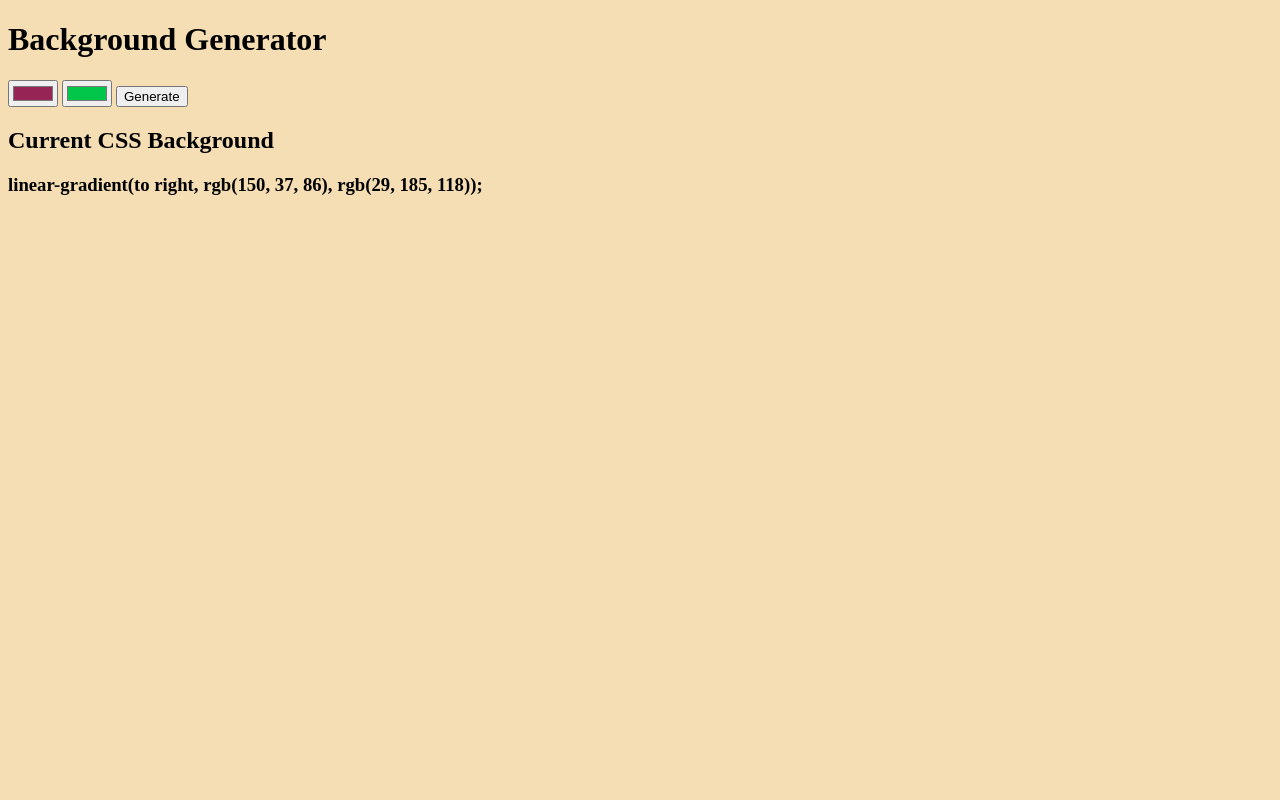
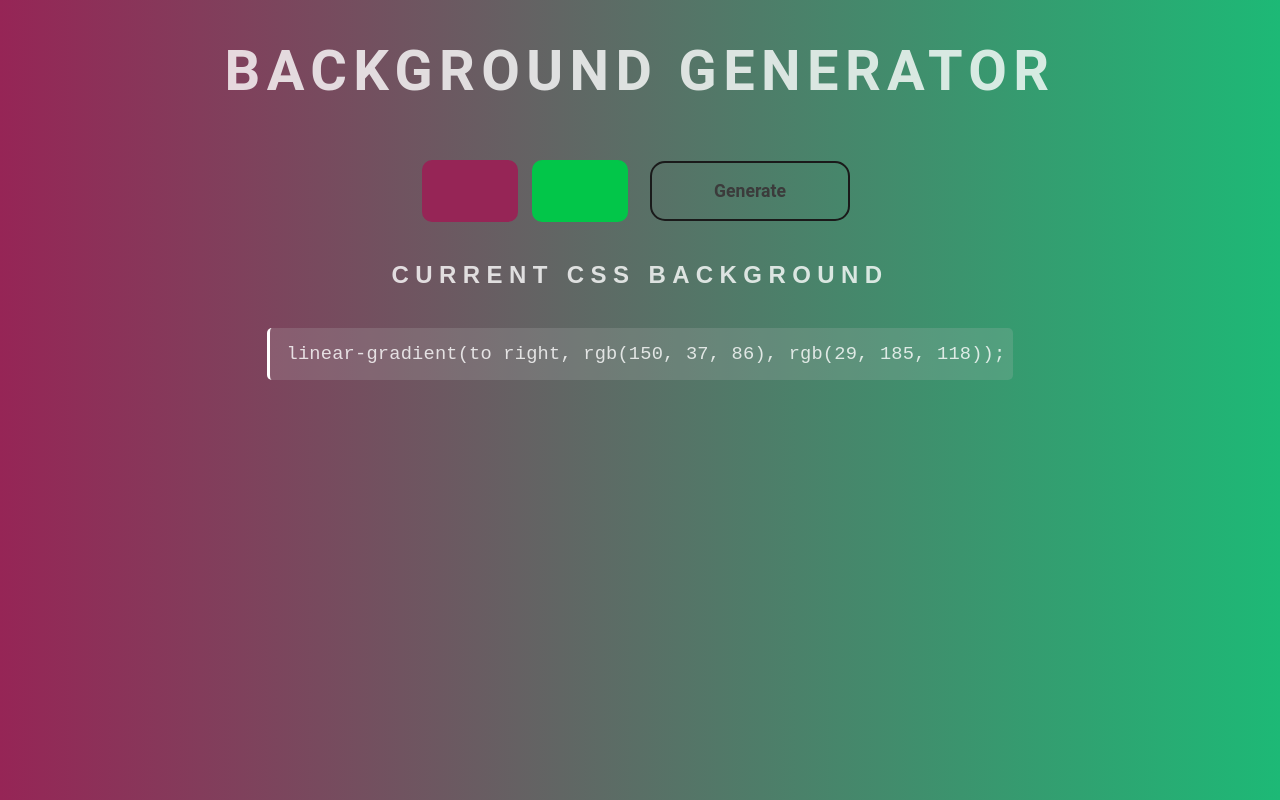
Before and after one commit to Elsa47654/background-generator, a plain HTML site: page index.html in a window 1280 px wide. Drawn offline with Linux system fonts and the light colour scheme.

Commit message:
Update style.css

```diff
--- a/style.css
+++ b/style.css
@@ -1,3 +1,111 @@
 body {
-	background-color: wheat;
+  font-family: "Poppins",sans-serif;
+  color: rgba(255,255,255,.8);
+  text-align: center;
+  text-transform: uppercase;
+  letter-spacing: .4em;
+  background: linear-gradient(to right, rgb(150, 37, 86), rgb(29, 185, 118));
 }
+
+h1 {
+  font: 600 3.5em 'Roboto', sans-serif;
+}
+
+h3 {
+  font-family: 'Space Mono', monospace;
+  font-weight: 400;
+  text-transform: none;
+  letter-spacing: 0.01em;
+  border-left: 3px solid #fff;
+  background-color: rgba(189,189,189,0.2);
+  padding: 15px 8px 15px 17px;
+  border-radius: 5px;
+  display: inline-block;
+}
+
+.container {
+  display: flex;
+  justify-content: center;
+  align-items: center;
+}
+
+.color-input {
+  height: 70px;
+  width: 100px;
+  appearance: none;
+  padding: 0;
+  border: none;
+  background: transparent;
+  cursor: pointer;
+  margin: 0 0 0 10px;
+}
+
+.color-input::-webkit-color-swatch {
+  border: none;
+  border-radius: 10px;
+}
+
+.color-input::-moz-color-swatch {
+  border: none;
+  border-radius: 10px;
+}
+
+.color-input::-webkit-color-swatch:hover {
+  box-shadow: rgba(0, 0, 0, 0.25) 0 8px 15px;
+  transform: translateY(-2px);
+}
+
+.color-input::-moz-color-swatch:hover {
+  box-shadow: rgba(0, 0, 0, 0.25) 0 8px 15px;
+  transform: translateY(-2px);
+}
+
+/* Button */
+
+#random {
+  margin: 20px;
+  width: 200px;
+}
+
+.button-28 {
+  appearance: none;
+  background-color: transparent;
+  border: 2px solid #1A1A1A;
+  border-radius: 15px;
+  box-sizing: border-box;
+  color: #3B3B3B;
+  cursor: pointer;
+  display: inline-block;
+  font-family: 'Roboto', sans-serif;;
+  font-size: 1.1rem;
+  font-weight: 600;
+  line-height: normal;
+  margin: 0;
+  min-height: 60px;
+  min-width: 0;
+  outline: none;
+  padding: 16px 24px;
+  text-align: center;
+  text-decoration: none;
+  transition: all 300ms cubic-bezier(.23, 1, 0.32, 1);
+  user-select: none;
+  -webkit-user-select: none;
+  touch-action: manipulation;
+  will-change: transform;
+}
+
+.button-28:disabled {
+  pointer-events: none;
+}
+
+.button-28:hover {
+  color: #fff;
+  background-color: #1A1A1A;
+  box-shadow: rgba(0, 0, 0, 0.25) 0 8px 15px;
+  transform: translateY(-2px);
+}
+
+.button-28:active {
+  box-shadow: none;
+  transform: translateY(0);
+}
```
